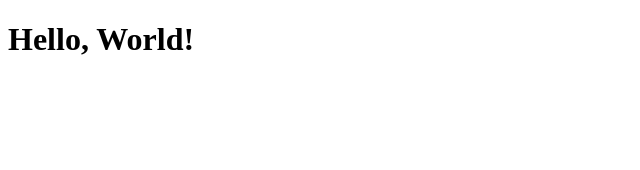
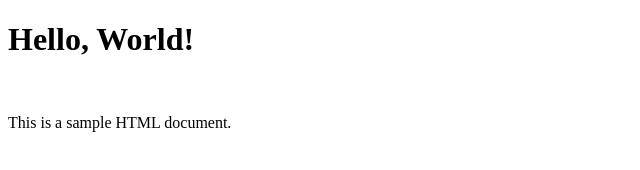
Before and after one commit to israchebbi/TP_fork, a plain HTML site: page index.html in a window 1280 px wide. Shown: the whole page, without its empty margins (0-640 px from the left). Drawn offline with Linux system fonts and the light colour scheme.

Commit message:
initial commit

```diff
--- a/index.html
+++ b/index.html
@@ -7,5 +7,7 @@
 </head>
 <body>
     <h1>Hello, World!  </h1>
+    <br>
+    <p>This is a sample HTML document.</p>
 </body>
 </html>
```
